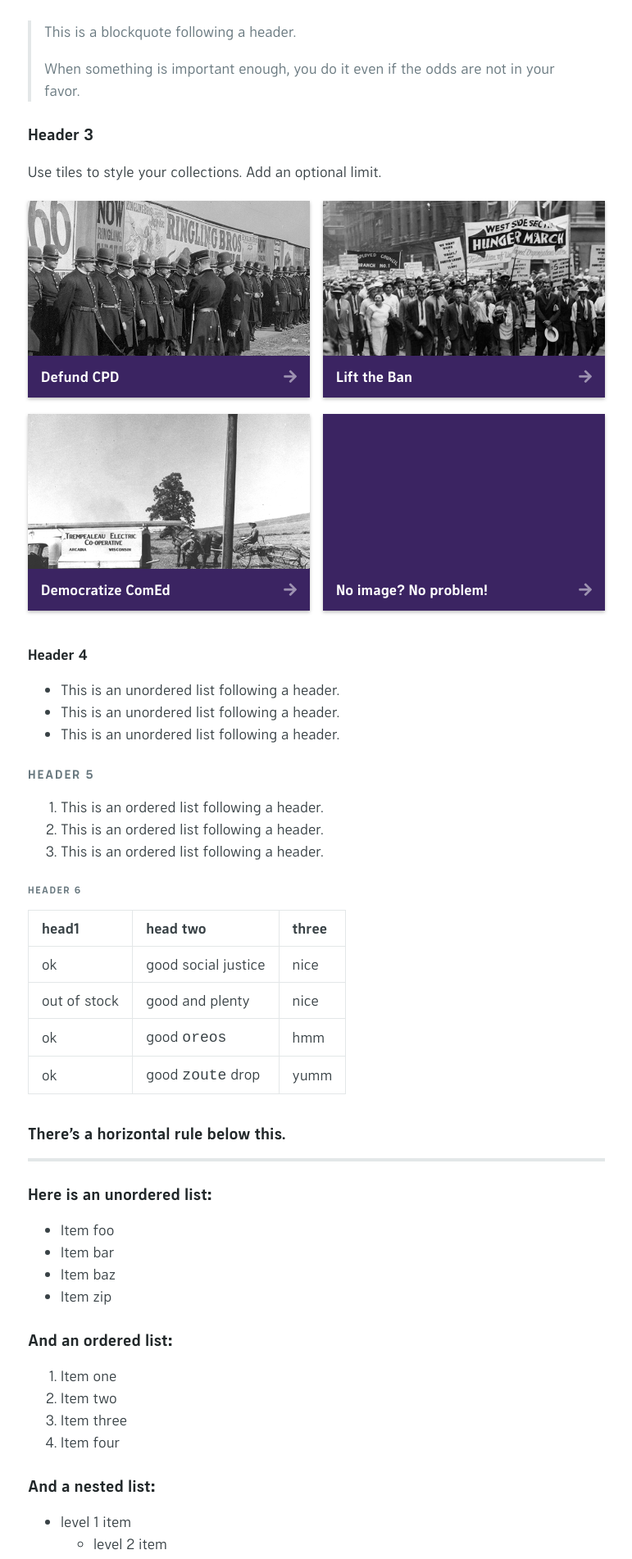
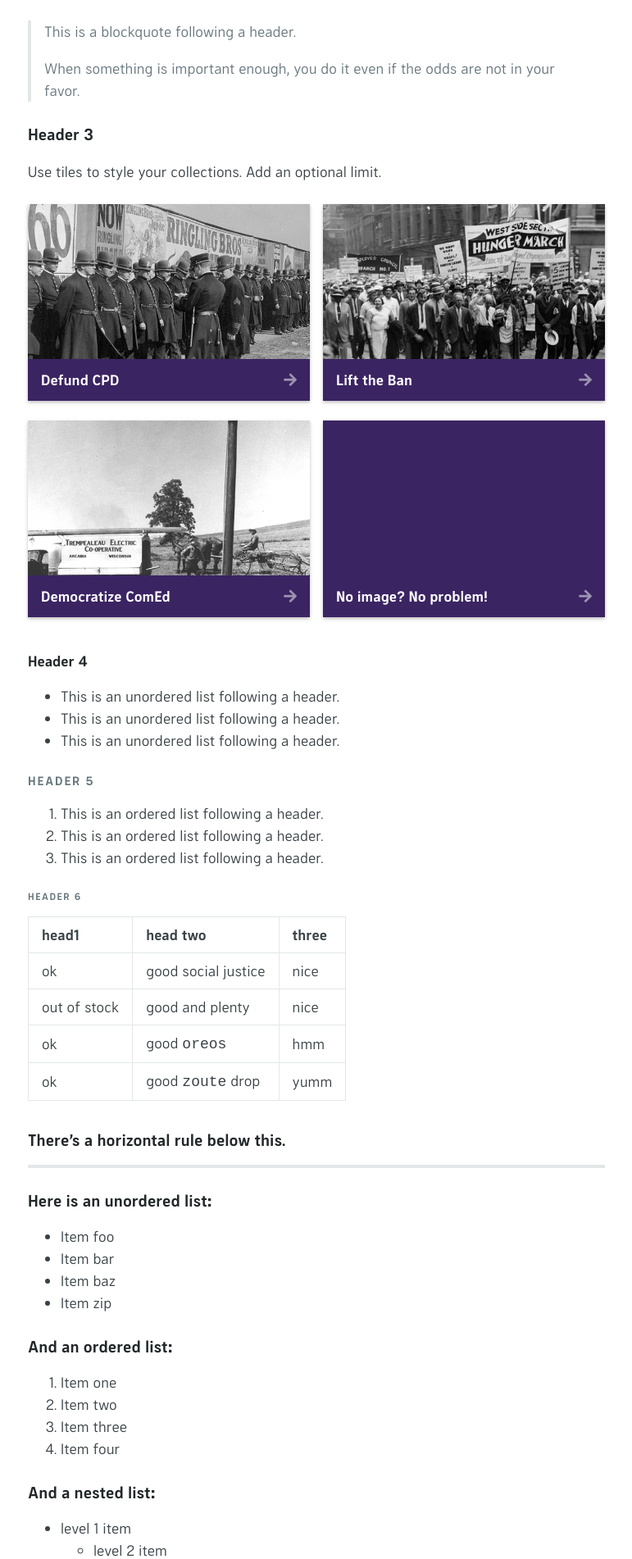
Before and after one commit to ChicagoDSA/haymarket, a Jekyll site: the page built from _homepage/en/index.md, in a window 1280 px wide. Shown: the part 828-2730 px from the top of the page at 82% size, without its empty margins (254-1025 px from the left). Built offline with Jekyll 4.4.1, drawn with Linux system fonts in a browser that asks for light colours; nearby versions of some CDN libraries; some web fonts are replaced; our own code applies the rules of GitHub Pages for plain Markdown files; library files that are not in the unit come from our copies; the repository's description, which GitHub fills in, is left out.

Commit message:
.25 to .5rem

```diff
--- a/_sass/jekyll-theme-haymarket.scss
+++ b/_sass/jekyll-theme-haymarket.scss
@@ -154,14 +154,14 @@
 }
 
 .btn {
-	margin: .25rem 1rem 1rem 0;
+	margin: .5rem 1rem 1rem 0;
 	background-color: $dsa-red;
 }
 
 .note {
 	display: inline-block;
 	width: 100%;
-	margin: .25rem 0 1rem 0;
+	margin: .5rem 0 1rem 0;
 	padding: 1rem;
 	border: 2px solid $border-color;
 	background-image: linear-gradient(-180deg, $border-color, $white 60%);
@@ -406,9 +406,9 @@
 	margin: 0;
 
 	.full-width-image {
-		display: block;
+		display: inline-block;
 		width: 100%;
-		margin-top: .25rem;
+		margin-top: .5rem;
 		margin-bottom: .5rem;
 	}
 }
@@ -520,7 +520,7 @@
 		position: relative;
 		float: left;
 		width: 50%;
-		margin-top: .25rem;
+		margin-top: .5rem;
 		margin-bottom: 1rem;
 		list-style-type: none;
 
```
